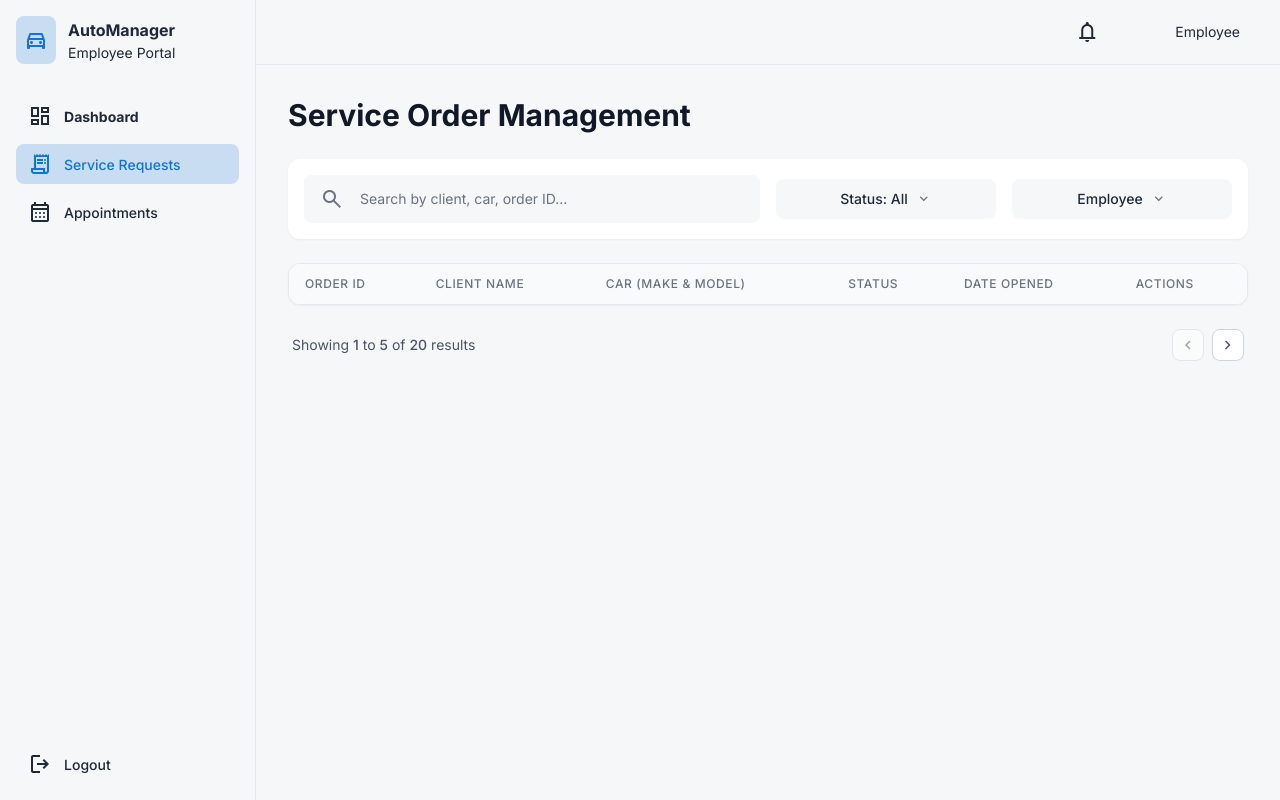
After one commit to Beyti04/WEB_Project_Car_service, a PHP site: template src/views/emptyOrderRequests.php in a window 1280 px wide. The commit adds this page. Run offline with PHP 8.4, Linux system fonts and the light colour scheme; the template is opened without the code that fills it, so the values that code supplies are empty; some libraries are stand-ins or nearby versions.

Commit message:
added serviceRequestPage, status model

```diff
--- a/src/views/adminDashboard.php
+++ b/src/views/adminDashboard.php
@@ -47,7 +47,7 @@
 </head>
 
 <body class="font-display bg-background-light dark:bg-background-dark text-text-light dark:text-text-dark">
-    <div class="relative flex min-h-screen w-full">
+    <div class="flex h-screen">
         <!-- SideNavBar -->
         <aside class="flex flex-col w-64 bg-card-light dark:bg-card-dark border-r border-border-light dark:border-border-dark p-4 shrink-0">
             <a href="#" class="flex items-center gap-3 mb-8">
@@ -87,10 +87,6 @@
                 <a class="flex items-center gap-3 px-3 py-2 rounded-lg hover:bg-primary/10 transition-colors" href="index.php?action=inventoryManager">
                     <span class="material-symbols-outlined">inventory_2</span>
                     <p class="text-sm font-medium leading-normal">Inventory</p>
-                </a>
-                <a class="flex items-center gap-3 px-3 py-2 rounded-lg hover:bg-primary/10 transition-colors" href="#">
-                    <span class="material-symbols-outlined">assessment</span>
-                    <p class="text-sm font-medium leading-normal">Reports</p>
                 </a>
             </nav>
             <div class="flex flex-col gap-4">
--- a/src/views/clientManager.php
+++ b/src/views/clientManager.php
@@ -37,7 +37,7 @@
 </head>
 
 <body class="font-display bg-background-light dark:bg-background-dark">
-    <div class="relative flex min-h-screen w-full">
+    <div class="flex h-screen">
         <!-- SideNavBar -->
         <aside class="flex flex-col w-64 bg-white border-r border-border-light p-4 shrink-0">
             <a href="#" class="flex items-center gap-3 mb-8">
@@ -77,10 +77,6 @@
                 <a class="flex items-center gap-3 px-3 py-2 rounded-lg hover:bg-primary/10 transition-colors" href="index.php?action=inventoryManager">
                     <span class="material-symbols-outlined">inventory_2</span>
                     <p class="text-sm font-medium leading-normal">Inventory</p>
-                </a>
-                <a class="flex items-center gap-3 px-3 py-2 rounded-lg hover:bg-primary/10 transition-colors" href="#">
-                    <span class="material-symbols-outlined">assessment</span>
-                    <p class="text-sm font-medium leading-normal">Reports</p>
                 </a>
             </nav>
             <div class="flex flex-col gap-4">
--- a/src/views/employeeManager.php
+++ b/src/views/employeeManager.php
@@ -85,10 +85,6 @@
                 <a class="flex items-center gap-3 px-3 py-2 rounded-lg hover:bg-primary/10 transition-colors" href="index.php?action=inventoryManager">
                     <span class="material-symbols-outlined">inventory_2</span>
                     <p class="text-sm font-medium leading-normal">Inventory</p>
-                </a>
-                <a class="flex items-center gap-3 px-3 py-2 rounded-lg hover:bg-primary/10 transition-colors" href="#">
-                    <span class="material-symbols-outlined">assessment</span>
-                    <p class="text-sm font-medium leading-normal">Reports</p>
                 </a>
             </nav>
             <div class="flex flex-col gap-4">
--- /dev/null
+++ b/src/views/emptyOrderRequests.php
@@ -0,0 +1,199 @@
+<!DOCTYPE html>
+
+<html class="light" lang="en">
+
+<head>
+    <meta charset="utf-8" />
+    <meta content="width=device-width, initial-scale=1.0" name="viewport" />
+    <title>Service Order Management</title>
+    <script src="https://cdn.tailwindcss.com?plugins=forms,container-queries"></script>
+    <link href="https://fonts.googleapis.com/css2?family=Material+Symbols+Outlined:opsz,wght,FILL,GRAD@20..48,100..700,0..1,-50..200" rel="stylesheet" />
+    <link href="https://fonts.googleapis.com" rel="preconnect" />
+    <link crossorigin="" href="https://fonts.gstatic.com" rel="preconnect" />
+    <link href="https://fonts.googleapis.com/css2?family=Inter:wght@400;500;600;700;900&amp;display=swap" rel="stylesheet" />
+    <script>
+        tailwind.config = {
+            darkMode: "class",
+            theme: {
+                extend: {
+                    colors: {
+                        "primary": "#1173d4",
+                        "background-light": "#f6f7f8",
+                        "background-dark": "#101922",
+                    },
+                    fontFamily: {
+                        "display": ["Inter", "sans-serif"]
+                    },
+                    borderRadius: {
+                        "DEFAULT": "0.25rem",
+                        "lg": "0.5rem",
+                        "xl": "0.75rem",
+                        "full": "9999px"
+                    },
+                },
+            },
+        }
+    </script>
+    <style>
+        .material-symbols-outlined {
+            font-variation-settings:
+                'FILL' 0,
+                'wght' 400,
+                'GRAD' 0,
+                'opsz' 24
+        }
+    </style>
+</head>
+
+<body class="bg-background-light dark:bg-background-dark font-display text-gray-800 dark:text-gray-200">
+    <div class="flex h-screen">
+        <!-- SideNavBar -->
+        <aside class="flex flex-col w-64 bg-card-light dark:bg-card-dark border-r border-border-light dark:border-border-dark p-4 shrink-0">
+            <a href="index.php?action=employeeDashboard" class="flex items-center gap-3 mb-8">
+                <div class="bg-primary/20 rounded-lg p-2 flex items-center justify-center">
+                    <span class="material-symbols-outlined text-primary text-2xl">directions_car</span>
+                </div>
+                <div class="flex flex-col">
+                    <h1 class="text-text-light dark:text-text-dark text-base font-bold leading-normal">AutoManager</h1>
+                    <p class="text-text-secondary-light dark:text-text-secondary-dark text-sm font-normal leading-normal">Employee Portal</p>
+                </div>
+            </a>
+            <nav class="flex flex-col gap-2 flex-1">
+                <a class="flex items-center gap-3 px-3 py-2 rounded-lg hover:bg-primary/10 transition-colors" href="index.php?action=userDashboard">
+                    <span class="material-symbols-outlined">dashboard</span>
+                    <p class="text-sm font-bold leading-normal">Dashboard</p>
+                </a>
+                <a class="flex items-center gap-3 px-3 py-2 rounded-lg bg-primary/20 text-primary" href="index.php?action=emptyOrders">
+                    <span class="material-symbols-outlined text-primary">receipt_long</span>
+                    <p class="text-sm font-medium leading-normal">Service Requests</p>
+                </a>
+                <a class="flex items-center gap-3 px-3 py-2 rounded-lg hover:bg-primary/10 transition-colors" href="index.php?action=employeeAppointments">
+                    <span class="material-symbols-outlined">calendar_month</span>
+                    <p class="text-sm font-medium leading-normal">Appointments</p>
+                </a>
+
+            </nav>
+            <div class="flex flex-col gap-4 mt-4">
+                <a href="index.php?action=logout" class="flex items-center gap-3 px-3 py-2 rounded-lg hover:bg-primary/10 transition-colors">
+                    <span class="material-symbols-outlined">logout</span>
+                    <p class="text-sm font-medium leading-normal">Logout</p>
+                </a>
+            </div>
+        </aside>
+
+        <!-- Main Content -->
+        <div class="flex-1 flex flex-col">
+            <header class="flex items-center justify-end whitespace-nowrap border-b border-solid border-border-light dark:border-border-dark px-10 py-3 bg-card-light dark:bg-card-dark">
+                <div class="flex flex-1 justify-end gap-4 items-center">
+                    <button class="flex cursor-pointer items-center justify-center overflow-hidden rounded-lg h-10 w-10 bg-background-light dark:bg-background-dark text-text-light dark:text-text-dark hover:bg-primary/10 transition-colors">
+                        <span class="material-symbols-outlined">notifications</span>
+                    </button>
+                    <div class="flex items-center gap-3">
+                        <div class="bg-center bg-no-repeat aspect-square bg-cover rounded-full size-10" data-alt="Employee avatar image" style='background-image: url("https://via.placeholder.com/40");'></div>
+                        <div class="flex flex-col text-sm">
+                            <p class="font-bold">
+                                <?php echo htmlspecialchars($_SESSION['user_name'] ?? ''); ?>
+                            </p>
+                            <p class="text-text-secondary-light dark:text-text-secondary-dark">Employee</p>
+                        </div>
+                    </div>
+                </div>
+            </header>
+            <!-- Main Content -->
+            <main class="flex-1 flex flex-col overflow-y-auto">
+                <div class="p-8">
+                    <!-- PageHeading -->
+                    <div class="flex flex-wrap items-center justify-between gap-4 mb-6">
+                        <h1 class="text-gray-900 dark:text-white text-3xl font-bold leading-tight">Service Order Management</h1>
+                    </div>
+                    <!-- Search and Filter Bar -->
+                    <div class="p-4 bg-white dark:bg-gray-800 rounded-xl shadow-sm mb-6">
+                        <div class="grid grid-cols-1 md:grid-cols-2 lg:grid-cols-4 gap-4 items-center">
+                            <div class="lg:col-span-2">
+                                <label class="flex flex-col min-w-40 h-12 w-full">
+                                    <div class="flex w-full flex-1 items-stretch rounded-lg h-full">
+                                        <div class="text-gray-500 dark:text-gray-400 flex bg-background-light dark:bg-gray-700 items-center justify-center pl-4 rounded-l-lg">
+                                            <span class="material-symbols-outlined">search</span>
+                                        </div>
+                                        <input class="form-input flex w-full min-w-0 flex-1 resize-none overflow-hidden rounded-r-lg text-gray-900 dark:text-white focus:outline-none focus:ring-2 focus:ring-primary/50 border-none bg-background-light dark:bg-gray-700 h-full placeholder:text-gray-500 dark:placeholder:text-gray-400 px-4 text-sm" placeholder="Search by client, car, order ID..." value="" />
+                                    </div>
+                                </label>
+                            </div>
+                            <div class="flex items-center gap-3 overflow-x-auto">
+                                <button class="flex h-10 shrink-0 items-center justify-center gap-x-2 rounded-lg bg-background-light dark:bg-gray-700 px-4 w-full">
+                                    <p class="text-gray-800 dark:text-gray-200 text-sm font-medium leading-normal">Status: All</p>
+                                    <span class="material-symbols-outlined text-gray-500 dark:text-gray-400 text-base">expand_more</span>
+                                </button>
+                            </div>
+                            <div class="flex items-center gap-3 overflow-x-auto">
+                                <button class="flex h-10 shrink-0 items-center justify-center gap-x-2 rounded-lg bg-background-light dark:bg-gray-700 px-4 w-full">
+                                    <p class="text-gray-800 dark:text-gray-200 text-sm font-medium leading-normal">Employee</p>
+                                    <span class="material-symbols-outlined text-gray-500 dark:text-gray-400 text-base">expand_more</span>
+                                </button>
+                            </div>
+                        </div>
+                    </div>
+                    <!-- Table -->
+                    <div class="overflow-hidden rounded-xl border border-gray-200 dark:border-gray-700 bg-white dark:bg-gray-800 shadow-sm">
+                        <div class="overflow-x-auto">
+                            <table class="min-w-full">
+                                <?php
+
+                                use App\Models\Order;
+
+                                $orders = Order::getOrdersWithNoEmployee();
+                                ?>
+                                <thead class="bg-gray-50 dark:bg-gray-700/50">
+                                    <tr>
+                                        <th class="px-4 py-3 text-left text-xs font-medium text-gray-500 dark:text-gray-400 uppercase tracking-wider">Order ID</th>
+                                        <th class="px-4 py-3 text-left text-xs font-medium text-gray-500 dark:text-gray-400 uppercase tracking-wider">Client Name</th>
+                                        <th class="px-4 py-3 text-left text-xs font-medium text-gray-500 dark:text-gray-400 uppercase tracking-wider">Car (Make &amp; Model)</th>
+                                        <th class="px-4 py-3 text-left text-xs font-medium text-gray-500 dark:text-gray-400 uppercase tracking-wider">Status</th>
+                                        <th class="px-4 py-3 text-left text-xs font-medium text-gray-500 dark:text-gray-400 uppercase tracking-wider">Date Opened</th>
+                                        <th class="px-4 py-3 text-left text-xs font-medium text-gray-500 dark:text-gray-400 uppercase tracking-wider">Actions</th>
+                                    </tr>
+                                </thead>
+                                <tbody class="divide-y divide-gray-200 dark:divide-gray-700">
+                                    <?php
+
+                                    foreach ($orders as $order) {
+
+                                    ?>
+                                        <tr class="hover:bg-gray-50 dark:hover:bg-gray-700/30">
+                                            <td class="px-4 py-3 whitespace-nowrap text-sm text-gray-500 dark:text-gray-400 font-mono"><?php echo $order['id']; ?></td>
+                                            <td class="px-4 py-3 whitespace-nowrap text-sm font-medium text-gray-900 dark:text-white"><?php echo $order['client_name']; ?></td>
+                                            <td class="px-4 py-3 whitespace-nowrap text-sm text-gray-500 dark:text-gray-400"><?php echo $order['car_data'][0] . ' ' . $order['car_data'][1]; ?></td>
+                                            <td class="px-4 py-3 whitespace-nowrap text-sm">
+                                                <span class="inline-flex items-center px-2.5 py-0.5 rounded-full text-xs font-medium bg-yellow-100 text-yellow-800"><?php echo $order['status']?></span>
+                                            </td>
+                                            <td class="px-4 py-3 whitespace-nowrap text-sm text-gray-500 dark:text-gray-400"><?php echo $order['opened_at']; ?></td>
+                                            <td class="px-4 py-3 whitespace-nowrap text-sm font-medium">
+                                                <a href="index.php?action=takeOrder&order_id=<?php echo $order['id']; ?>">
+                                                <div class="flex items-center gap-2">
+                                                    <button class="w-full flex items-center justify-center gap-2 h-10 px-4 rounded-lg bg-background-light dark:bg-background-dark border border-border-light dark:border-border-dark text-sm font-bold hover:bg-primary/10 transition-colors">Take Order</button>
+                                                </div>
+                                            </td>
+                                        </tr>
+                                    <?php } ?>
+                                </tbody>
+                            </table>
+                        </div>
+                    </div>
+                    <!-- Pagination -->
+                    <div class="flex items-center justify-between mt-6 px-1">
+                        <p class="text-sm text-gray-600 dark:text-gray-400">Showing <span class="font-medium">1</span> to <span class="font-medium">5</span> of <span class="font-medium">20</span> results</p>
+                        <div class="flex items-center gap-2">
+                            <button class="flex items-center justify-center h-8 w-8 rounded-lg border border-gray-300 dark:border-gray-600 bg-white dark:bg-gray-800 text-gray-600 dark:text-gray-300 hover:bg-gray-50 dark:hover:bg-gray-700 disabled:opacity-50" disabled="">
+                                <span class="material-symbols-outlined text-lg">chevron_left</span>
+                            </button>
+                            <button class="flex items-center justify-center h-8 w-8 rounded-lg border border-gray-300 dark:border-gray-600 bg-white dark:bg-gray-800 text-gray-600 dark:text-gray-300 hover:bg-gray-50 dark:hover:bg-gray-700">
+                                <span class="material-symbols-outlined text-lg">chevron_right</span>
+                            </button>
+                        </div>
+                    </div>
+                </div>
+            </main>
+        </div>
+</body>
+
+</html>
--- a/src/views/inventoryManager.php
+++ b/src/views/inventoryManager.php
@@ -84,10 +84,6 @@
                 <a class="flex items-center gap-3 px-3 py-2 rounded-lg bg-primary/20 text-primary" href="index.php?action=inventoryManager">
                     <span class="material-symbols-outlined text-primary">inventory_2</span>
                     <p class="text-sm font-medium leading-normal">Inventory</p>
-                </a>
-                <a class="flex items-center gap-3 px-3 py-2 rounded-lg hover:bg-primary/10 transition-colors" href="#">
-                    <span class="material-symbols-outlined">assessment</span>
-                    <p class="text-sm font-medium leading-normal">Reports</p>
                 </a>
             </nav>
             <div class="flex flex-col gap-4">
--- a/src/views/serviceManager.php
+++ b/src/views/serviceManager.php
@@ -84,10 +84,6 @@
                 <a class="flex items-center gap-3 px-3 py-2 rounded-lg hover:bg-primary/10 transition-colors" href="index.php?action=inventoryManager">
                     <span class="material-symbols-outlined">inventory_2</span>
                     <p class="text-sm font-medium leading-normal">Inventory</p>
-                </a>
-                <a class="flex items-center gap-3 px-3 py-2 rounded-lg hover:bg-primary/10 transition-colors" href="#">
-                    <span class="material-symbols-outlined">assessment</span>
-                    <p class="text-sm font-medium leading-normal">Reports</p>
                 </a>
             </nav>
             <div class="flex flex-col gap-4">
```
Also changed, not shown: public/index.php (+30 -0 lines), src/Controllers/EmployeeController.php (+8 -0 lines), src/models/Car.php (+26 -0 lines), src/models/Employee.php (+16 -0 lines), src/models/Order.php (+37 -1 lines), src/models/Status.php (added, +53 -0 lines), src/views/employeeDashboard.php (+8 -15 lines).
